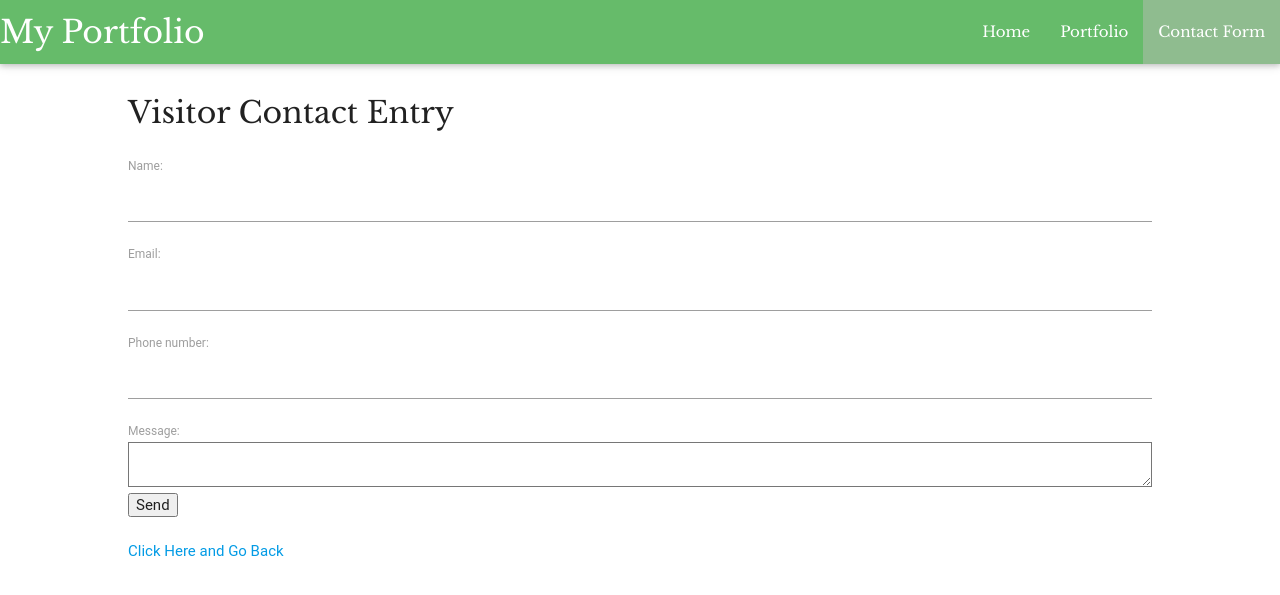
After one commit to Chevalinger/174project3, a PHP site: page /contactform.php in a window 1280 px wide. The commit adds this page. Shown: the top 595 px of the page. Run offline with PHP 8.4, Linux system fonts and the light colour scheme; some libraries are stand-ins or nearby versions; some web fonts are replaced.

Commit message:
html form and database files
menu-highlighter, database files, new css, new html forms. javascript
validation

```diff
--- /dev/null
+++ b/contactform.php
@@ -0,0 +1,118 @@
+<!doctype html>
+
+<html lang="en">
+
+<head>
+
+    <meta charset="utf-8">
+
+    <title>CSC174 Project3</title>
+
+    <link rel="stylesheet" href="css/materialize.min.css">
+    <link rel="stylesheet" href="css/styles.css">
+    <link href="https://fonts.googleapis.com/css?family=Lato|Libre+Baskerville" rel="stylesheet">
+
+    <meta name="viewport" content="width=device-width, initial-scale=1, maximum-scale=1">
+
+        <script type="text/javascript">
+         <!--
+            // Form validation code will come here.
+            function validate()
+      {
+
+         if( document.myForm.name.value == "" )
+         {
+            alert( "Please provide your name!" );
+            document.myForm.name.focus() ;
+            return false;
+         }
+
+         if( document.myForm.email.value == "" )
+         {
+            alert( "Please provide your Email!" );
+            document.myForm.email.focus() ;
+            return false;
+         }
+
+          if( document.myForm.phone.value == "" )
+         {
+            alert( "Please provide your Phone number!" );
+            document.myForm.phone.focus() ;
+            return false;
+         }
+
+      }
+
+      function validateEmail()
+
+      {
+         var emailID = document.myForm.email.value;
+         atpos = emailID.indexOf("@");
+         dotpos = emailID.lastIndexOf(".");
+
+         if (atpos < 1 || ( dotpos - atpos < 2 ))
+         {
+            alert("Please enter correct email address")
+            document.myForm.email.focus() ;
+            return false;
+         }
+         return( true );
+      }
+
+         //-->
+      </script>
+
+</head>
+
+<body>
+
+    <?php include 'inc/nav.inc'; ?>
+
+    <div class="container">
+
+    <header class="entry">
+		<h1>Visitor Contact Entry</h1>
+	</header>
+
+		<form method="post" action="database-write.php" name="myForm" onsubmit="return(validate()); return(validateEmail());">
+
+			<div>
+			<label for="name"> Name: </label>
+				<input type="text" name="name" id="name">
+			</div>
+
+			<div>
+			<label for="email"> Email: </label>
+				<input type="text" name="email" id="email">
+			</div>
+
+			<div>
+			<label for="phone">Phone number: </label>
+				<input type="text" name="phone" id="phone">
+			</div>
+
+			<div>
+			<label for="message">Message: </label>
+			<textarea name="message" id="message"></textarea>
+		    </div>
+
+		<input type="submit" value="Send">
+
+		</form>
+
+		<br>
+
+        <div><a href="homepage.php">Click Here and Go Back</a></div>
+
+    </div><!--.container-->
+
+
+    <script src="http://ajax.googleapis.com/ajax/libs/jquery/1.8.1/jquery.min.js"></script>
+    <script src="https://ajax.googleapis.com/ajax/libs/jquery/1.12.4/jquery.min.js"></script>
+
+    <script src="js/menu-highlighter.js"></script>
+
+
+</body>
+
+</html>
--- a/css/styles.css
+++ b/css/styles.css
@@ -88,6 +88,15 @@ nav {
 	text-align: center;
 }
 
+.entry h1 {
+	font-family: 'Libre Baskerville', serif;
+	font-size: 200%;
+}
+
+.container {
+	width: 80%;
+}
+
 /*         **************************
             Modules
            ************************** */
@@ -149,6 +158,11 @@ nav {
 	background-color: #FFFFF0;
 }
 
+.current {
+	background-color: #8FBC8F;
+	color: white;
+}
+
 @media (max-width: 390px) {
 #z1 {
 	margin-left: none;
--- /dev/null
+++ b/db-info.php
@@ -0,0 +1,6 @@
+<?php
+	$dbhost = "localhost";
+	$dbuser = "174portfolio";
+	$dbpass = "coffee";
+	$dbname = "174portfolio";
+?>
--- a/homepage.php
+++ b/homepage.php
@@ -110,6 +110,7 @@
 $( document ).ready(function(){})
     $(".button-collapse").sideNav();
 </script>
+
 <script src="https://ajax.googleapis.com/ajax/libs/jquery/1.12.4/jquery.min.js"></script>
 <script src="http://ajax.googleapis.com/ajax/libs/jqueryui/1.12.1/jquery-ui.js"></script>
 <script src="js/materialize.min.js"></script>
@@ -117,6 +118,8 @@ $( document ).ready(function(){})
 <script type="text/javascript" src="js/mobile-nav.js"></script>
 <script type="text/javascript" src="js/parallax.js"></script>
 
+<script src="js/menu-highlighter.js"></script>
+
 </body>
 
 </html>
--- a/inc/nav.inc
+++ b/inc/nav.inc
@@ -6,15 +6,15 @@
 
 
       <ul id="nav-mobile" class="right hide-on-med-and-down">
-          <li class="nav"><a href="homepage.php">Home</a></li>
-          <li class="nav"><a href="portfolio.php">Portfolio</a></li>
-          <li class="nav"><a href="contactform.php">Contact Form</a></li>
+          <li><a href="homepage.php">Home</a></li>
+          <li><a href="portfolio.php">Portfolio</a></li>
+          <li><a href="contactform.php">Contact Form</a></li>
       </ul>
 
       <ul class="side-nav" id="mobile-demo">
-          <li class="nav"><a href="homepage.php">Home</a></li>
-          <li class="nav"><a href="portfolio.php">Portfoio</a></li>
-          <li class="nav"><a href="contactform.php">Contact Form</a></li>
+          <li><a href="homepage.php">Home</a></li>
+          <li><a href="portfolio.php">Portfolio</a></li>
+          <li><a href="contactform.php">Contact Form</a></li>
       </ul>
 
     </div>
--- /dev/null
+++ b/js/menu-highlighter.js
@@ -0,0 +1,33 @@
+//	*****************************
+//	Prep...
+//	*****************************
+// This script depends on jQuery; put this in your HTML file...
+// 	<script src="http://code.jquery.com/jquery.js"></script>
+//
+// And then link to this JS file too...
+// 	<script src="js/menu-highlighter.js"></script>
+
+// Also, this script assumes you created some CSS to style the ".current" class
+// Put something like this in your CSS...
+// 	.current {
+// 		background-color: black;
+// 		color: white;
+// 	}
+
+
+//	*****************************
+//	The way this works...
+//	*****************************
+// Step 1: grab the current "location" (URL) of this webpage and put it in a variable
+var currentPage=document.location.href;
+
+// Step 2: check each anchor in the navigation element (btw - did you code your HTML like this?)...
+$("nav a").each(function() {
+
+	// Step 2a: if there's a match...
+	if (currentPage.indexOf(this.href) > -1) {
+
+		// Step 2a-a: then add the "current" class to the anchor
+		$(this).addClass("current");
+	}
+});
--- a/portfolio.php
+++ b/portfolio.php
@@ -28,6 +28,7 @@
 	<?php include 'inc/nav.inc'; ?>
 
 	 <div id="gallery">
+        <img data-src="images/slide.png" alt="webpage-summary">
         <img data-src="images/online1.png" alt="webpage1">
         <img data-src="images/online2.png" alt="webpage2">
         <img data-src="images/online3.png" alt="webpage3">
@@ -109,6 +110,8 @@ $( document ).ready(function(){})
 
     </script>
 
+<script src="js/menu-highlighter.js"></script>
+
 </body>
 
 </html>
```
Also changed, not shown: database-read.php (added, +66 -0 lines), database-write.php (added, +26 -0 lines), images/slide.png (added).
